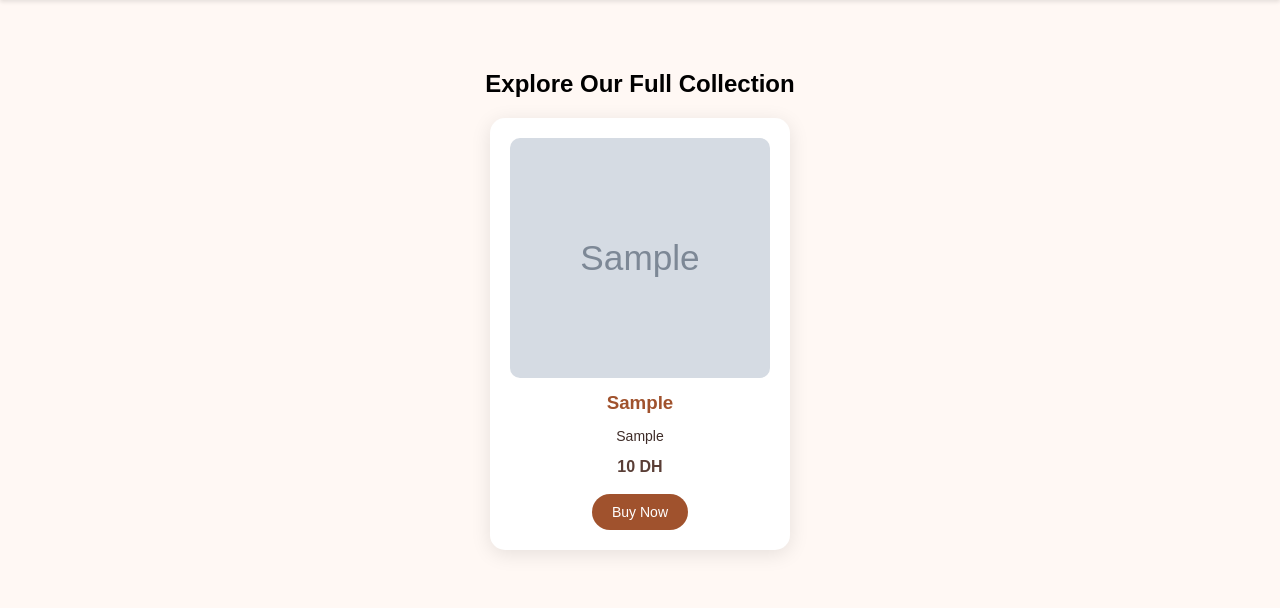
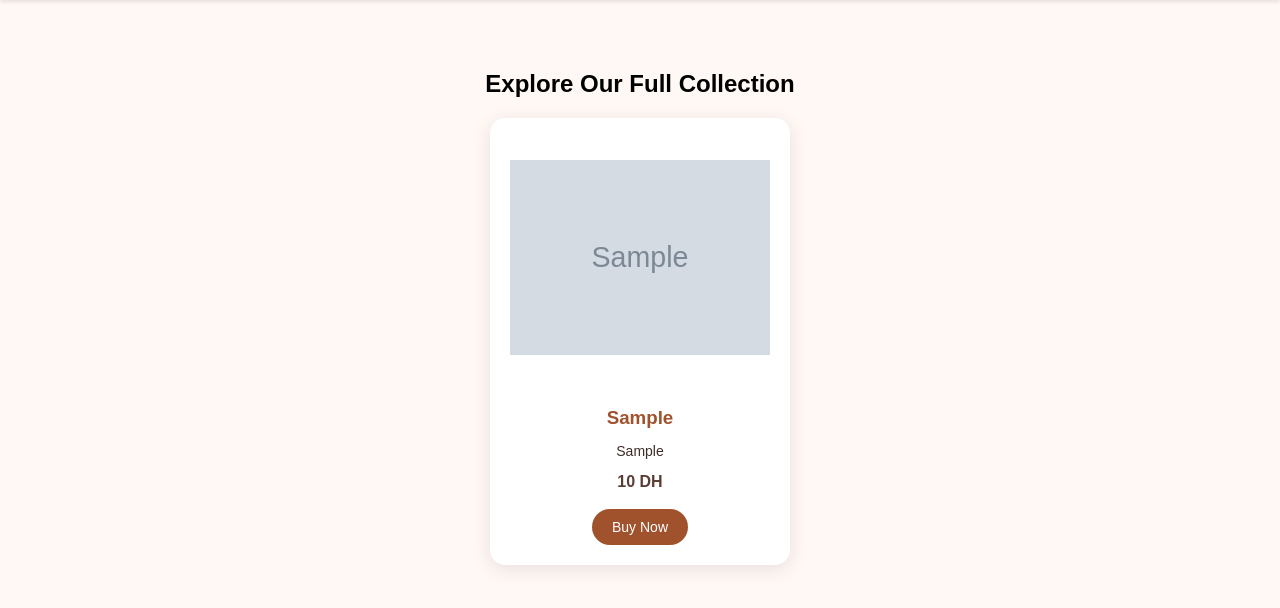
Before and after one commit to hafssa05/VelvetBloom, a PHP site: page /shop.php in a window 1280 px wide. Shown: the part 80-688 px from the top of the page. Run offline with PHP 8.4, Linux system fonts and the light colour scheme; tables that the repository leaves empty or names only in its code hold one stand-in row (values such as "Sample post"); grey boxes marked "Sample" are stand-in pictures.

Commit message:
creation du projet

```diff
--- a/shop.php
+++ b/shop.php
@@ -98,8 +98,11 @@ $products = $conn->query("SELECT * FROM materiel");
     .product-card img {
       width: 100%;
       height: 240px;
-      object-fit: cover;
       border-radius: 10px;
+  object-fit: contain; /* show full image */
+  border-radius: 10px; /* Match the card's border radius */
+  margin-bottom: 15px;
+
     }
 
     .product-card h3 {
```
